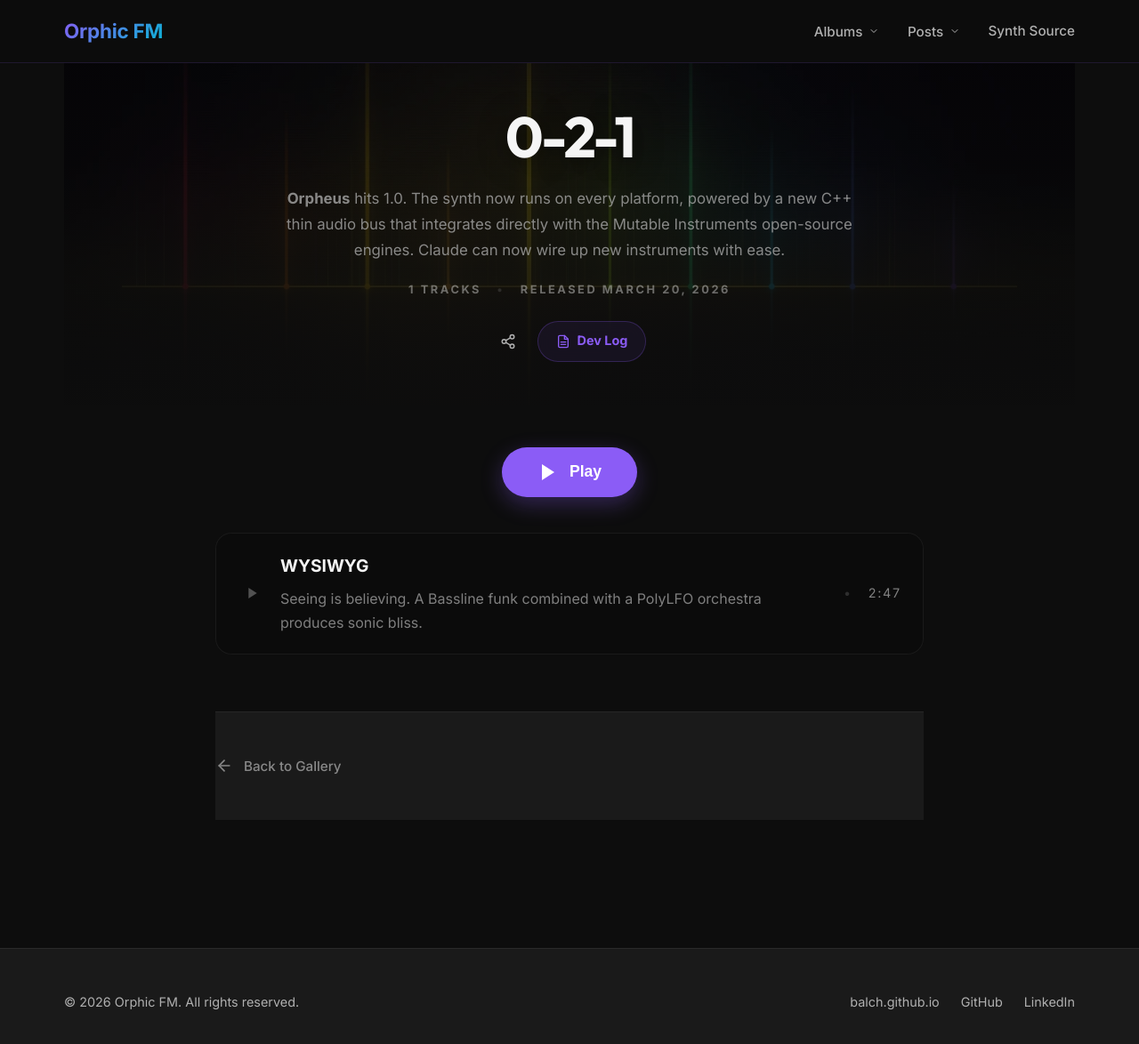
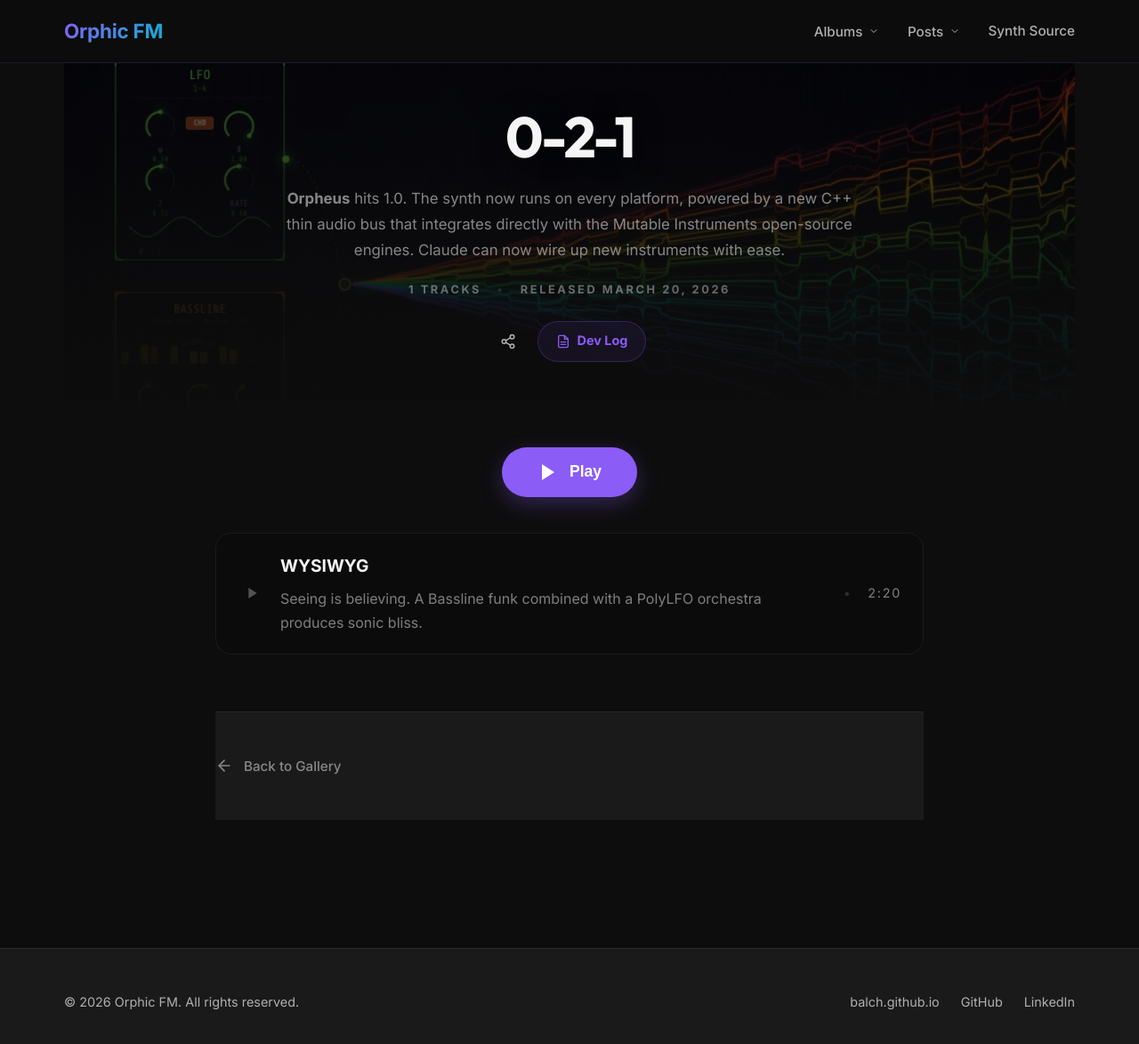
Before and after one commit to balch/orphic-fm, a Jekyll site: the page built from albums/0-2-1.md, in a window 1280 px wide and 1188 px high. Shown: the top 1174 px of the window at 89% size. Built offline with Jekyll 4.4.1, drawn with Linux system fonts in a browser that asks for light colours.

Commit message:
Update 0-2-1 album art with new generative poster design
New poster features stylized LFO and Bassline module schematics
feeding into color-banded spectrum waveforms with rhythmic gating.
Also corrects WYSIWYG track length to 2:20.

Co-Authored-By: Claude Opus 4.6 (1M context) <noreply@anthropic.com>

```diff
--- a/_albums/0-2-1/WYSIWYG.md
+++ b/_albums/0-2-1/WYSIWYG.md
@@ -8,7 +8,7 @@ track: 1
 featuredSong: true
 video_url: "https://orphic-fm-video.orphic-fm.workers.dev/0-2-1-assets/WYSIWYG.mp4"
 poster_url: "/assets/albums/2026-03-20-0-2-1/poster.webp"
-length: "2:47"
+length: "2:20"
 tags: ["human", "bass", "signal-viz", "lfo"]
 tech_blurb: "First track on the new C++ audio bus. The signal visualization provides new insights to whats the shape of the sound and the Bassline module adds the missing groove."
 tech_content: |
```
Also changed, not shown: assets/albums/2026-03-20-0-2-1/poster-small.webp, assets/albums/2026-03-20-0-2-1/poster.webp.
